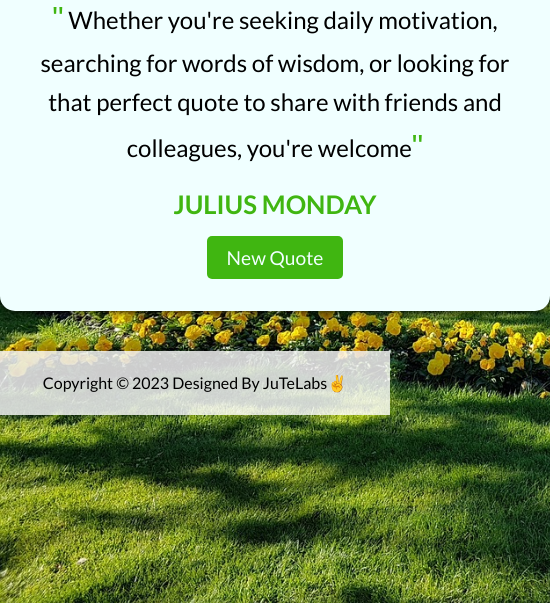
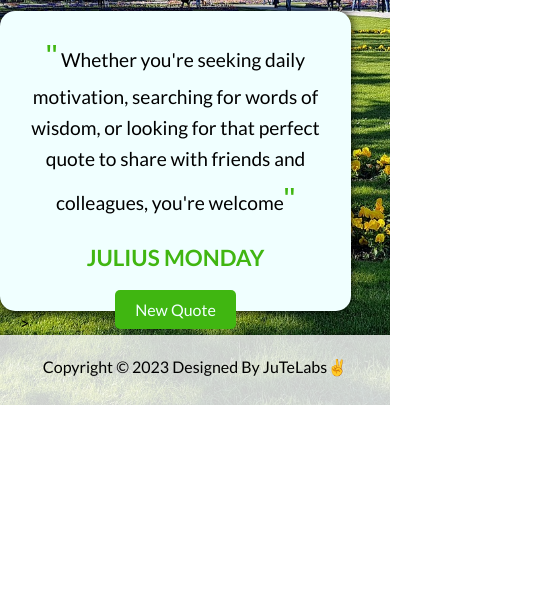
Before and after one commit to JuliusMonday/Quote-Generator, a plain HTML site: page index.html in a window 390 px wide. Shown: the part 241-844 px from the top of the page, 550 px wide, since content can reach past the window. Drawn offline with Linux system fonts and the light colour scheme; a web font is replaced by a local one.

Commit message:
working on css

```diff
--- a/index.html
+++ b/index.html
@@ -13,7 +13,7 @@
     <header>
         <h1>JuTeLabs <span>Quote</span> Generator</h1>
         <marquee><p>Explore a world of inspiration with our Quote Generator! Our web application offers a vast collection of thought-provoking and motivational quotes from renowned authors, leaders, and thinkers. With a click of a button, you can discover insightful quotes that inspire, uplift, and encourage. <span class="red-text">Whether you're seeking daily motivation, searching for words of wisdom, or looking for that perfect quote to share with friends and colleagues, our Quote Generator has you covered. Explore a diverse range of quotes on topics like life, success, happiness, and more.</span> <span  class="black-text"> Join our community of quote enthusiasts and start your journey to daily inspiration now!</span> <br> CALL ME ON: +234-9054634160</p></marquee>
-    </header>
+    </header><br>
     <div class="container">
         <div class="header-text">
             <h2>Get Inspired By JuTeLabs Quotes</h2>
@@ -30,7 +30,7 @@
             <button id="get-quote">New Quote</button>
         </div>
         </div>
-    </div>
+    </div>><br>
     <footer>
         Copyright &copy; 2023 Designed By JuTeLabs✌
     </footer>
--- a/style.css
+++ b/style.css
@@ -20,7 +20,8 @@ body {
     background: url(./images/library.jpg);
     background-size: cover;
     background-repeat: no-repeat;
-    height: 100vh;
+    background-position: center center;
+    /* height: 100vh; */
     overflow-y: hidden;
 }
 header{
@@ -34,6 +35,7 @@ header{
 header > h1 > span, p{
     color: #40b611;
     font-weight: 700;
+
 }
 .black-text{
     color: #000;
@@ -46,17 +48,10 @@ footer{
     padding: 20px;
     background-color: rgba(255, 255, 255, 0.8);
     width: 100%;
-    margin-top: 40px;
+    /* margin-top: 40px; */
 }
-.container{
-    width: 550px;
-    height: 450px;
-    display: flex;
-    justify-content: center;
-    align-items: center;
-    flex-direction: column;
-    margin: 10px auto;
-}
+
+
 .header-text{
     font-size: 1.2rem;
     color: azure;
@@ -113,3 +108,37 @@ footer{
     font-size: 2rem;
     font-family: 'Metrophobic', sans-serif;
 }
+@media screen and (max-width: 768px){
+    .quote-container{
+        width: 90%;
+        height: 300px;
+        padding: 20px 20px;
+    }
+    .quote-container .quote-area{
+        font-size: 1.2rem;
+    }
+    .quote-container .author{
+        font-size: 1.4rem;
+
+    }
+    .container{
+        width: 90%;
+        height: 300px;
+        padding: 20px 20px;
+        display: inline;
+        flex-direction: column;
+    }
+    footer{
+        width: 100%;
+        height: 70px;
+        padding: 20px 20px;
+    }
+    .quote-container .new-quote > button{
+        font-size: 1rem;
+        padding: 10px 20px;
+    }
+    .new-quote > button:hover{
+        background-color: #262626;
+        color: azure;
+    }
+}
```
